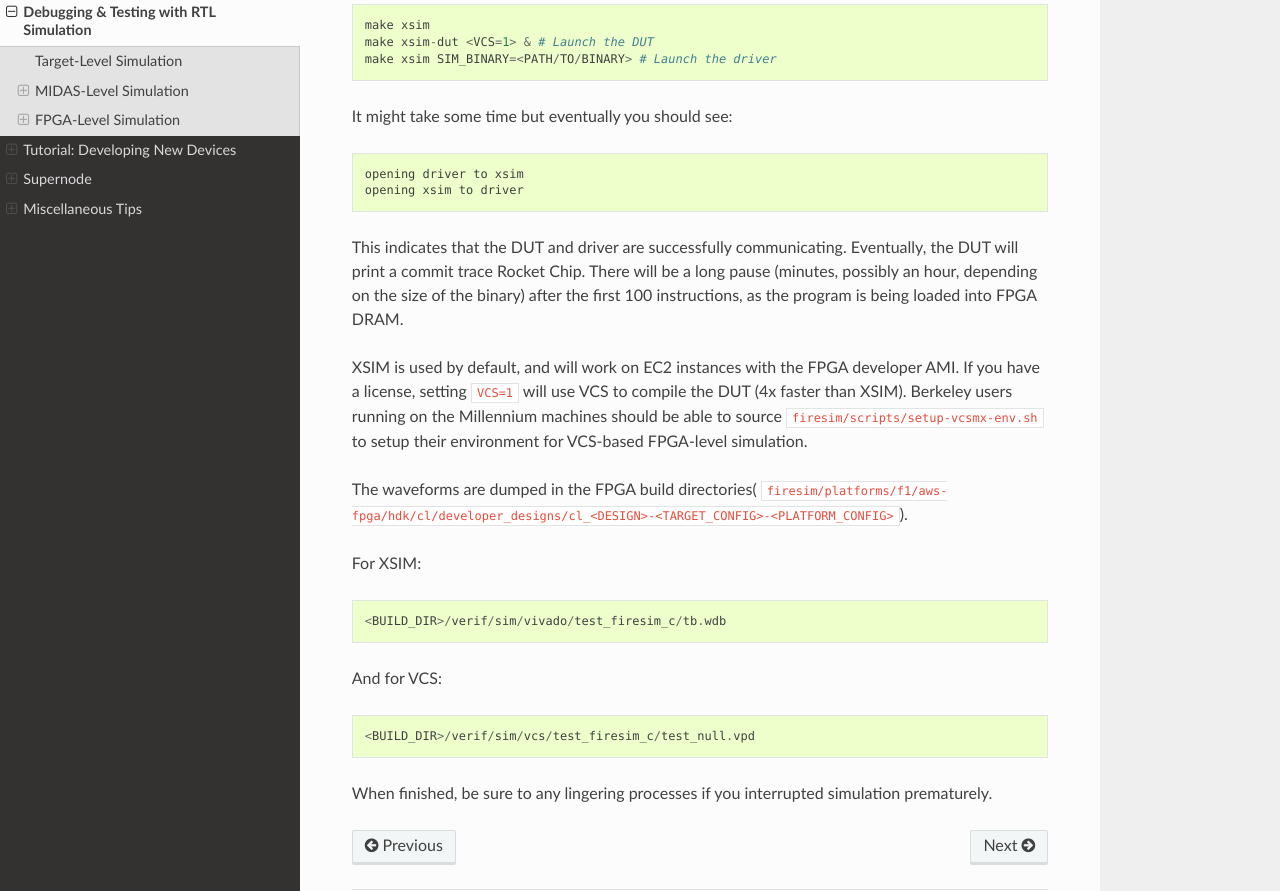
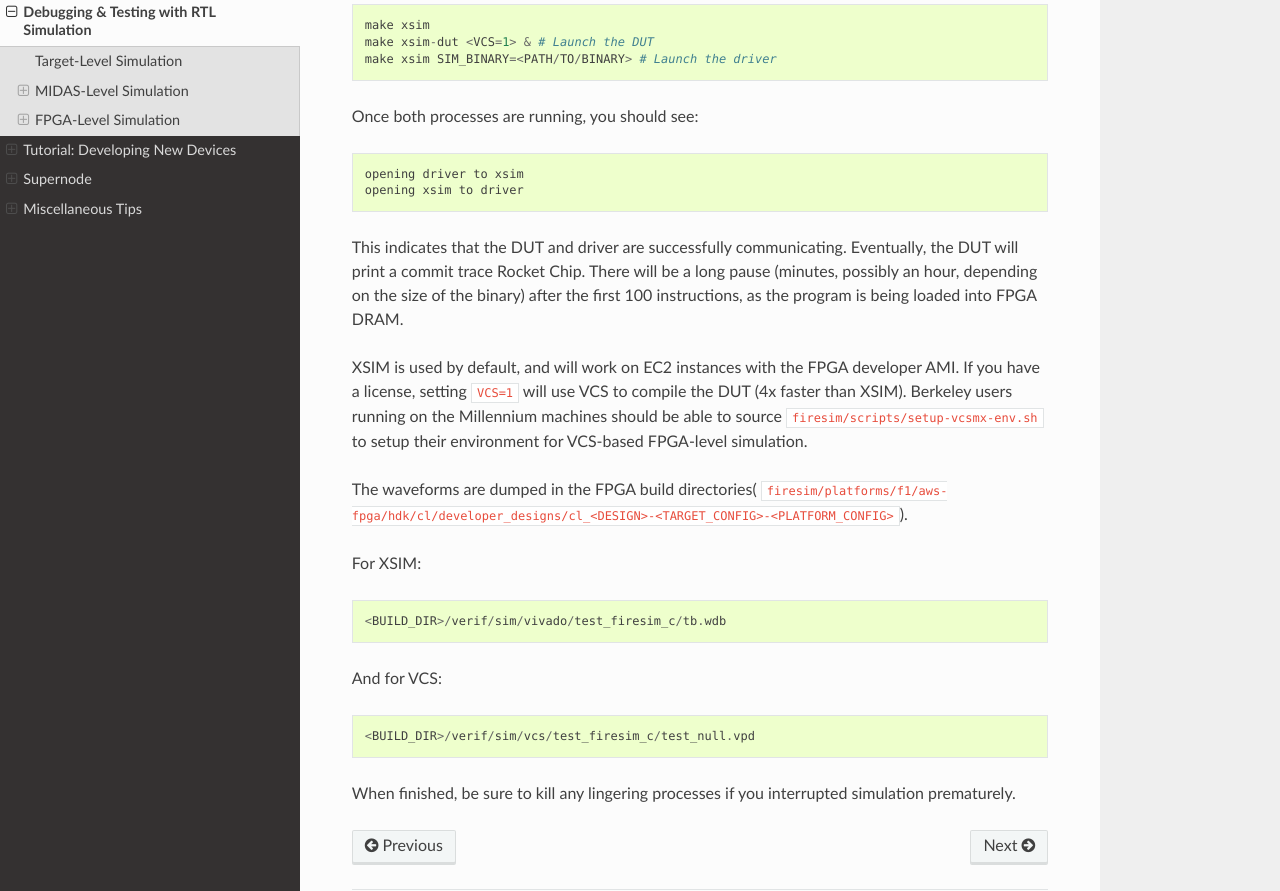
Before and after one commit to firesim/firesim, a Sphinx documentation site: the page built from docs/Advanced-Usage/RTL-Simulation.rst, in a window 1280 px wide and 1400 px high, scrolled down 2474 px. Shown: the part 381-1272 px from the top of the window. Built offline with Sphinx 7.4.7 and the Read the Docs theme 2.0.0, drawn with Linux system fonts in a browser that asks for light colours.

Commit message:
Add in a missing word

```diff
--- a/docs/Advanced-Usage/RTL-Simulation.rst
+++ b/docs/Advanced-Usage/RTL-Simulation.rst
@@ -154,7 +154,8 @@ To run a simulation you need to make both the DUT and driver targets by typing:
     make xsim-dut <VCS=1> & # Launch the DUT
     make xsim SIM_BINARY=<PATH/TO/BINARY> # Launch the driver
 
-It might take some time but eventually you should see:
+
+Once both processes are running, you should see:
 
 ::
 
@@ -189,4 +190,4 @@ And for VCS:
     <BUILD_DIR>/verif/sim/vcs/test_firesim_c/test_null.vpd
 
 
-When finished, be sure to any lingering processes if you interrupted simulation prematurely.
+When finished, be sure to kill any lingering processes if you interrupted simulation prematurely.
```
